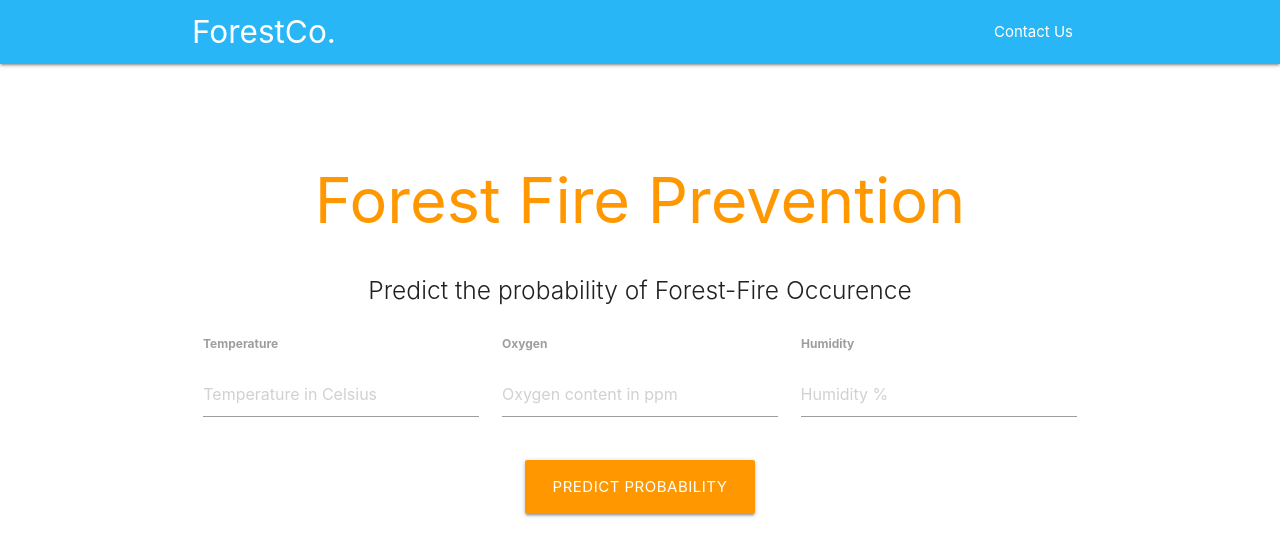
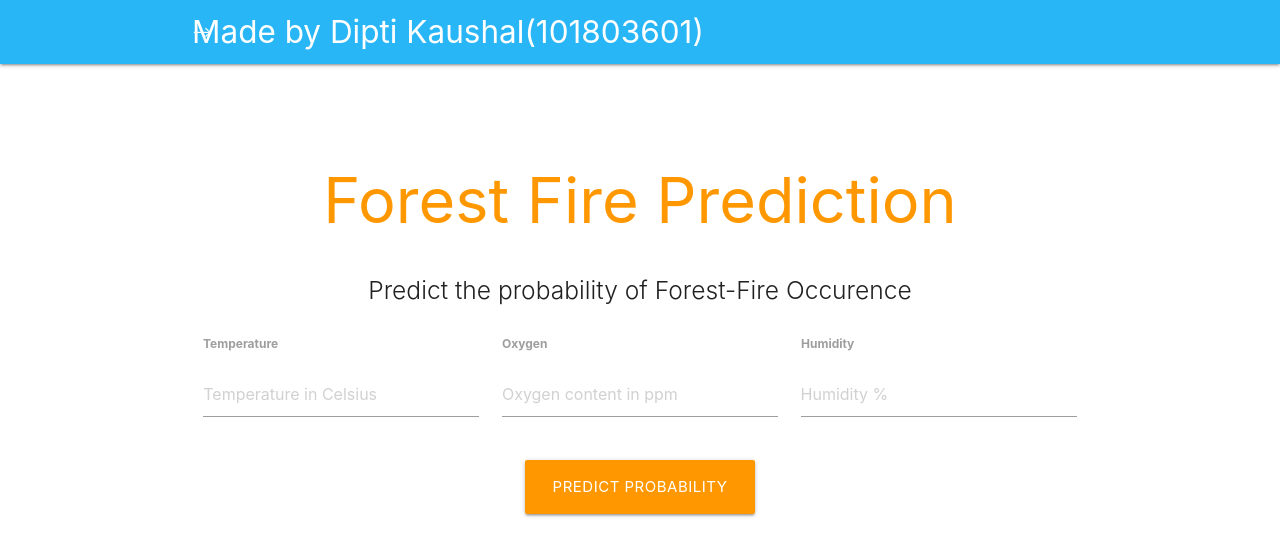
Before and after one commit to diptikaushal/Forest-Fire-Prediction, a Flask app: page /forest_fire.html in a window 1280 px wide. Shown: the top 533 px of the page. Run offline with Flask 2, Linux system fonts and the light colour scheme; parts of the project's set-up code (start-up, migrations or seed data) failed here and were passed over; some libraries are stand-ins or nearby versions.

Commit message:
Update forest_fire.html

```diff
--- a/templates/forest_fire.html
+++ b/templates/forest_fire.html
@@ -13,23 +13,23 @@
 
 <body>
   <nav class="light-blue lighten-1" role="navigation">
-    <div class="nav-wrapper container"><a id="logo-container" href="#" class="brand-logo">ForestCo.</a>
-      <ul class="right hide-on-med-and-down">
+    <div class="nav-wrapper container"><div id="logo-container" class="brand-logo">Made by Dipti Kaushal(101803601)</div>
+<!--       <ul class="right hide-on-med-and-down">
         <li><a href="https://www.linkedin.com/in/paridhi-jain-032679183/">Contact Us</a></li>
       </ul>
 
       <ul id="nav-mobile" class="sidenav">
         <li><a href="https://www.linkedin.com/in/paridhi-jain-032679183/">Contact Us</a></li>
       </ul>
-      <a href="#" data-target="nav-mobile" class="sidenav-trigger"><i class="material-icons">menu</i></a>
-    </div>
+<!--       <a href="#" data-target="nav-mobile" class="sidenav-trigger"><i class="material-icons">menu</i></a>
+    </div> --> -->
   </nav>
 
 
   <div class="section no-pad-bot" id="index-banner">
     <div class="container">
       <br><br>
-      <h1 class="header center orange-text">Forest Fire Prevention</h1>
+      <h1 class="header center orange-text">Forest Fire Prediction</h1>
       <div class="row center">
         <h5 class="header col s12 light">Predict the probability of Forest-Fire Occurence
         <br>
```
